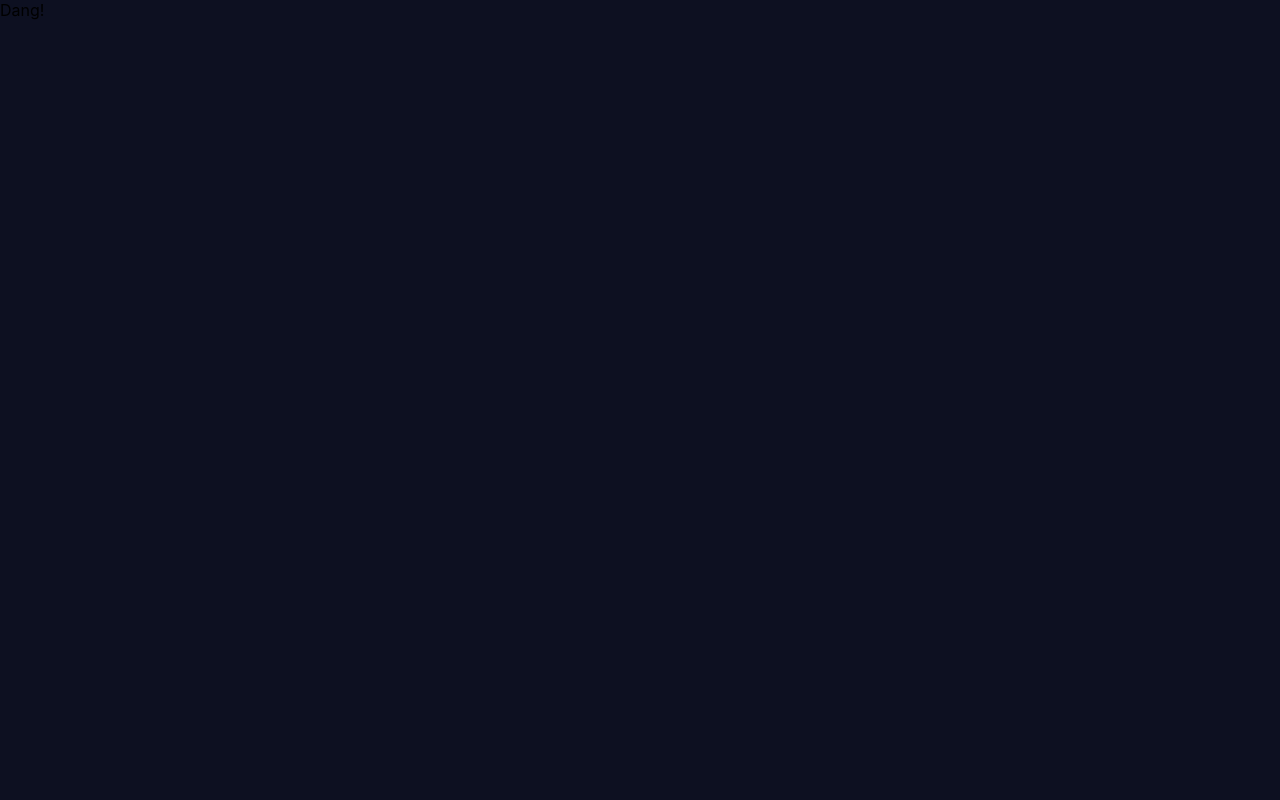
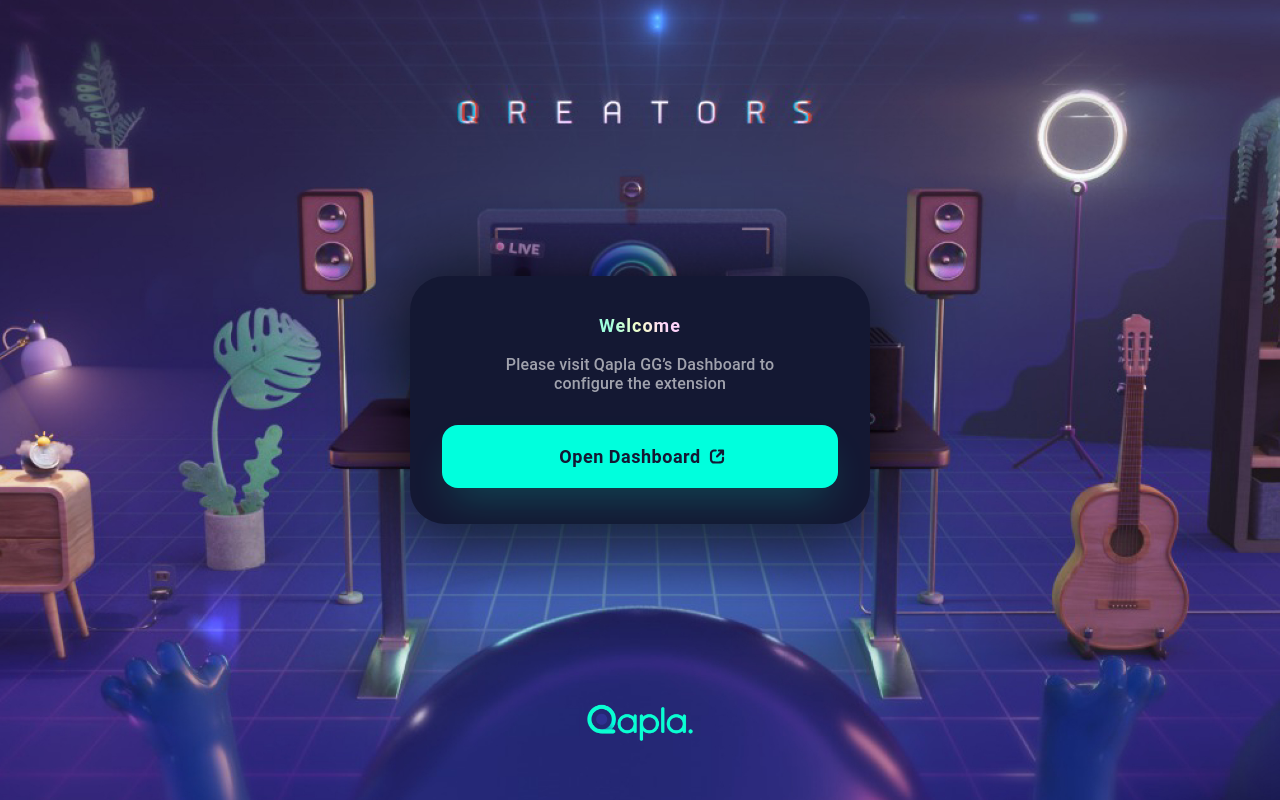
Before and after one commit to RadAngelZero/QaplaExtension, a React (Create React App) app: page /#/config in a window 1280 px wide. Before the commit this address had no page. Built offline with nearby package versions, Linux system fonts and the light colour scheme; what @giphy/js-fetch-api would draw is missing.

Commit message:
Config page created

```diff
--- a/src/Routes.js
+++ b/src/Routes.js
@@ -3,12 +3,16 @@
 
 import Root from './pages/Root';
 import TweetReactionController from './pages/TweetReaction/TweetReactionController';
+import Config from './pages/Config';
 
 function ErrorBoundary() {
     let error = useRouteError();
     console.error(error);
 
-    return <div>Dang!</div>;
+    return (<h2 style={{ color: '#FFF' }}>
+            {JSON.stringify(error)}
+        </h2>
+    );
 }
 
 export default createHashRouter(
@@ -16,13 +20,13 @@
         <Route path='/'
             element={<Root />}
             errorElement={<ErrorBoundary />} >
-            <Route index element={
-                <TweetReactionController />
-            }
+            <Route path='/react' element={
+                    <TweetReactionController />
+                }
                 errorElement={<ErrorBoundary />} />
-            <Route path='/index.html' element={
-                <TweetReactionController />
-            }
+            <Route path='/config' element={
+                    <Config />
+                }
                 errorElement={<ErrorBoundary />} />
         </Route>
     )
--- a/src/i18n.js
+++ b/src/i18n.js
@@ -5,7 +5,7 @@
 
 i18n.use(initReactI18next).init({
     debug: !process.env.NODE_ENV || process.env.NODE_ENV === 'development',
-    lng: 'es',
+    lng: 'en',
     fallbackLng: 'en',
     supportedLngs: ['en', 'es'],
     interpolation: {
--- /dev/null
+++ b/src/pages/Config.jsx
@@ -0,0 +1,94 @@
+import React from 'react';
+import styled from '@emotion/styled';
+import { Box, Button, Typography } from '@mui/material';
+import { useTranslation } from 'react-i18next';
+
+import QaplaExtensionBackground from './../assets/Images/QaplaExtensionBackground.jpg';
+
+import { ReactComponent as ExternalLink } from './../assets/Icons/ExternalLink.svg';
+
+const Container = styled(Box)({
+    height: '100vh',
+    background: `url('${QaplaExtensionBackground}') no-repeat center center fixed`,
+    backgroundSize: 'cover',
+    justifyContent: 'center',
+    alignContent: 'center',
+    display: 'flex'
+});
+
+const Card = styled(Box)({
+    padding: '36px 32px',
+    display: 'flex',
+    flexDirection: 'column',
+    justifyContent: 'center',
+    alignItems: 'center',
+    background: '#141833',
+    boxShadow: '0px 4px 80px 15px rgba(0, 0, 0, 0.75)',
+    borderRadius: '35px',
+    alignSelf: 'center',
+    minWidth: '460px',
+    webkitBoxSizing: 'border-box',
+    mozBoxSizing: 'border-box',
+    boxSizing: 'border-box',
+});
+
+const CardTitle = styled(Typography)({
+    fontSize: '18px',
+    fontWeight: '700',
+    letterSpacing: '1px',
+    background: 'linear-gradient(240.69deg, #FFD3FB 23.14%, #F5FFCB 51.88%, #9FFFDD 82.48%)',
+    backgroundClip: 'text',
+    textFillColor: 'transparent'
+});
+
+const CardInstructions = styled(Typography)({
+    marginTop: '16px',
+    fontSize: '16px',
+    fontWeight: '500',
+    lineHeight: '19px',
+    textAlign: 'center',
+    color: 'rgba(255, 255, 255, 0.6)',
+    whiteSpace: 'pre-line'
+});
+
+const CardButton = styled(Button)({
+    marginTop: '32px',
+    background: '#00FFDD',
+    boxShadow: '0px 20px 40px -10px rgba(0, 255, 221, 0.2)',
+    borderRadius: '16px',
+    fontSize: '18px',
+    fontWeight: '700',
+    color: '#141833',
+    paddingTop: '16px',
+    paddingBottom: '16px',
+    textTransform: 'none',
+    '&:hover': {
+        background: '#00FFDD',
+        opacity: .9
+    }
+});
+
+const Config = () => {
+    const { t } = useTranslation('translation', { keyPrefix: 'Config' });
+
+    return (
+        <Container>
+            <Card>
+                <CardTitle>
+                    {t('welcome')}
+                </CardTitle>
+                <CardInstructions>
+                    {t('instructions')}
+                </CardInstructions>
+                <CardButton fullWidth
+                    endIcon={<ExternalLink />}
+                    href='https://dashboard.qapla.gg'
+                    target='_blank'>
+                    {t('openDashboard')}
+                </CardButton>
+            </Card>
+        </Container>
+    );
+}
+
+export default Config;
--- a/src/pages/TweetReaction/TweetReactionView.jsx
+++ b/src/pages/TweetReaction/TweetReactionView.jsx
@@ -27,8 +27,6 @@
     GIPHY_TEXT,
     CUSTOM_TTS_VOICE
 ];
-
-console.log('Creation');
 
 // Create mediaOptionsData
 let mediaOptionsData = {
--- a/src/translations/en.json
+++ b/src/translations/en.json
@@ -1,5 +1,10 @@
 {
     "translation": {
+        "Config": {
+            "welcome": "Welcome",
+            "instructions": "Please visit Qapla GG’s Dashboard to\nconfigure the extension",
+            "openDashboard": "Open Dashboard"
+        },
         "TweetReactionView": {
             "gifs": "Gif",
             "stickers": "Sticker",
--- a/src/translations/es.json
+++ b/src/translations/es.json
@@ -1,5 +1,10 @@
 {
     "translation": {
+        "Config": {
+            "welcome": "Bienvenido",
+            "instructions": "Porfavor vista el Dashboard de Qapla GG para\nconfigurar la extensión",
+            "openDashboard": "Abrir Dashboard"
+        },
         "TweetReactionView": {
             "gifs": "Gif",
             "stickers": "Sticker",
```
Also changed, not shown: src/assets/Icons/ExternalLink.svg (added), src/assets/Images/QaplaExtensionBackground.jpg (added).
